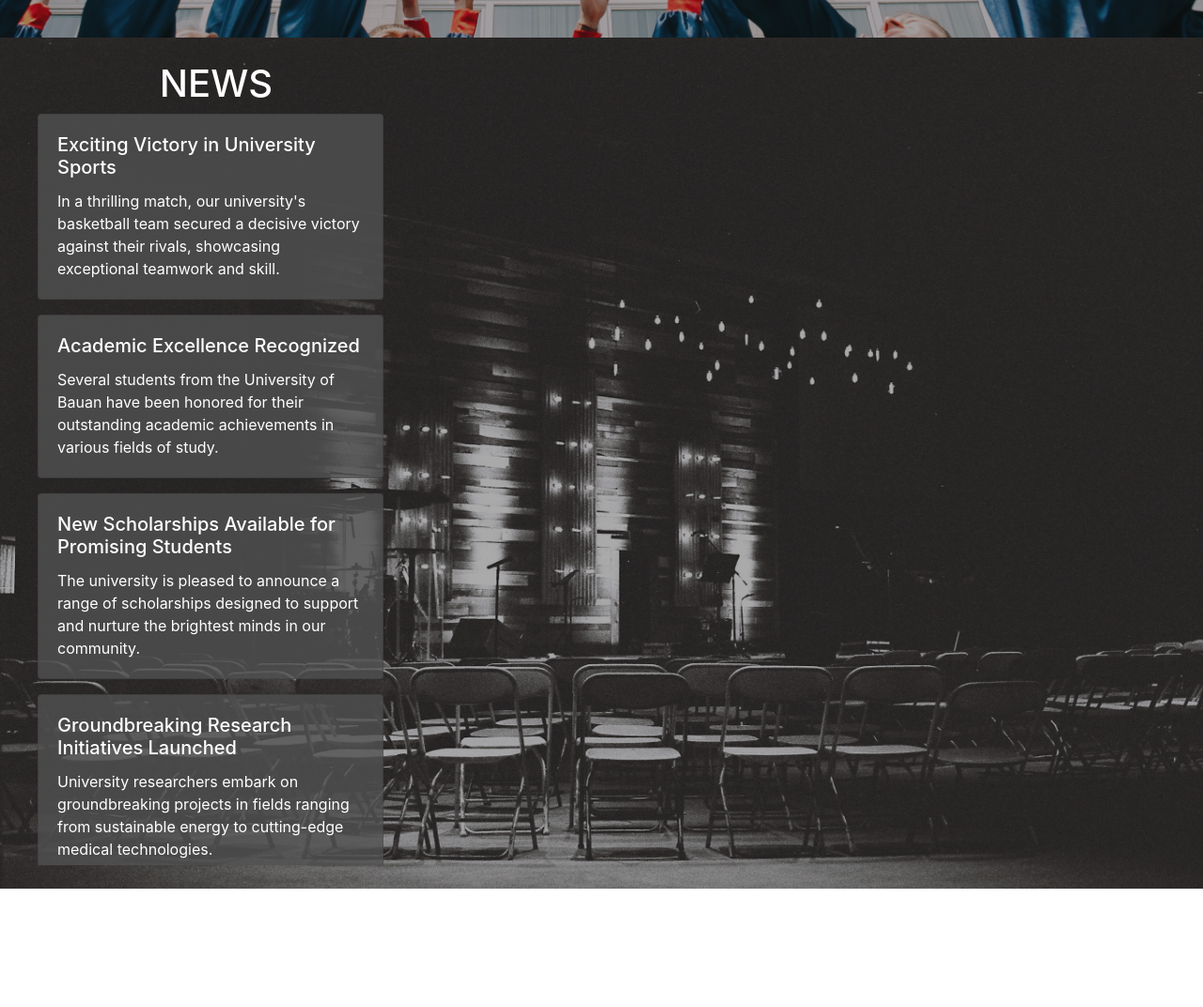
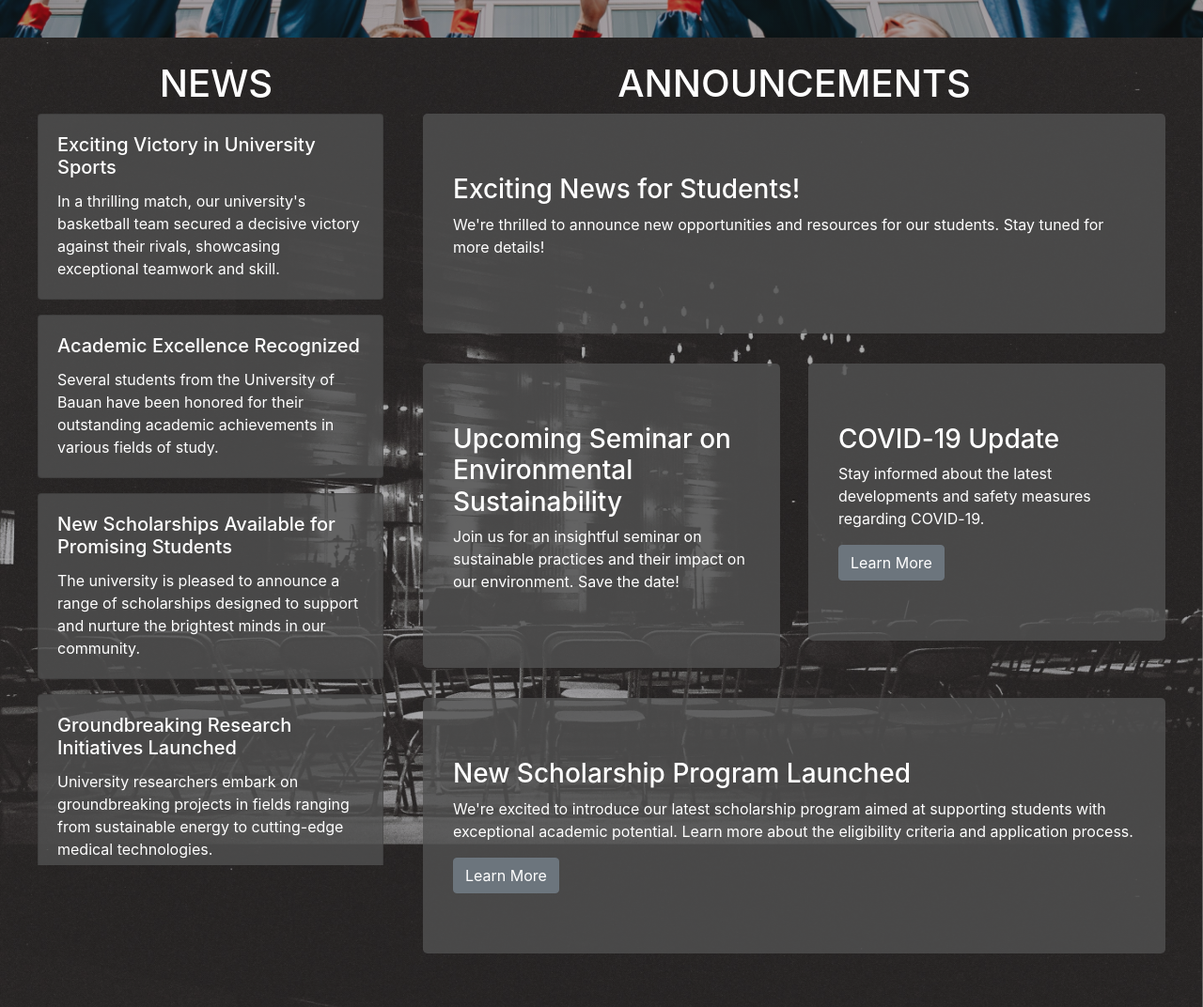
Before and after one commit to LeoJohnnn/MALDUMAR, a plain HTML site: page index.html in a window 1280 px wide. Shown: the part 760-1832 px from the top of the page at 94% size. Before the commit the page ends 1706 px from the top, so only its background shows below. Drawn offline with nearby package versions, Linux system fonts and the light colour scheme.

Commit message:
Update index.html

```diff
--- a/index.html
+++ b/index.html
@@ -120,6 +120,41 @@
                         <!-- ... (additional news cards) ... -->
                     </div>
                 </div>
+                <!-- Announcement -->
+                <div class="col-md-8">
+                    <h1 class="text-center">ANNOUNCEMENTS</h1>
+                    <!-- Announcement 1 -->
+                    <div class="jumbotron">
+                        <h3>Exciting News for Students!</h3>
+                        <p>We're thrilled to announce new opportunities and resources for our students. Stay tuned for more details!</p>
+                    </div>
+
+                    <!-- Announcement 2 & 3 -->
+                    <div class="row">
+                        <div class="col-md-6">
+                            <div class="jumbotron">
+                                <h3>Upcoming Seminar on Environmental Sustainability</h3>
+                                <p>Join us for an insightful seminar on sustainable practices and their impact on our environment. Save the date!</p>
+                            </div>
+                        </div>
+
+                        <div class="col-md-6">
+                            <div class="jumbotron">
+                                <h3>COVID-19 Update</h3>
+                                <p>Stay informed about the latest developments and safety measures regarding COVID-19. </p>
+                                <a href="https://www.who.int/europe/emergencies/situations/covid-19" class="btn btn-secondary" target="_blank">Learn More</a>
+                            </div>
+                        </div>
+                    </div>
+
+                    <!-- Announcement 4 -->
+                    <div class="jumbotron">
+                        <h3>New Scholarship Program Launched</h3>
+                        <p>We're excited to introduce our latest scholarship program aimed at supporting students with exceptional academic potential. Learn more about the eligibility criteria and application process.</p>
+                        <a href="https://guthib.com/" class="btn btn-secondary" target="_blank">Learn More</a>
+                    </div>
+                    <!-- ... (additional announcement jumbotrons) ... -->
+                </div>
             </div>
         </div>
     </section>
@@ -129,5 +164,4 @@
     <script src="https://code.jquery.com/jquery-3.6.0.min.js"></script>
     <script src="https://stackpath.bootstrapcdn.com/bootstrap/4.6.0/js/bootstrap.min.js"></script>
 </body>
-
 </html>
```
